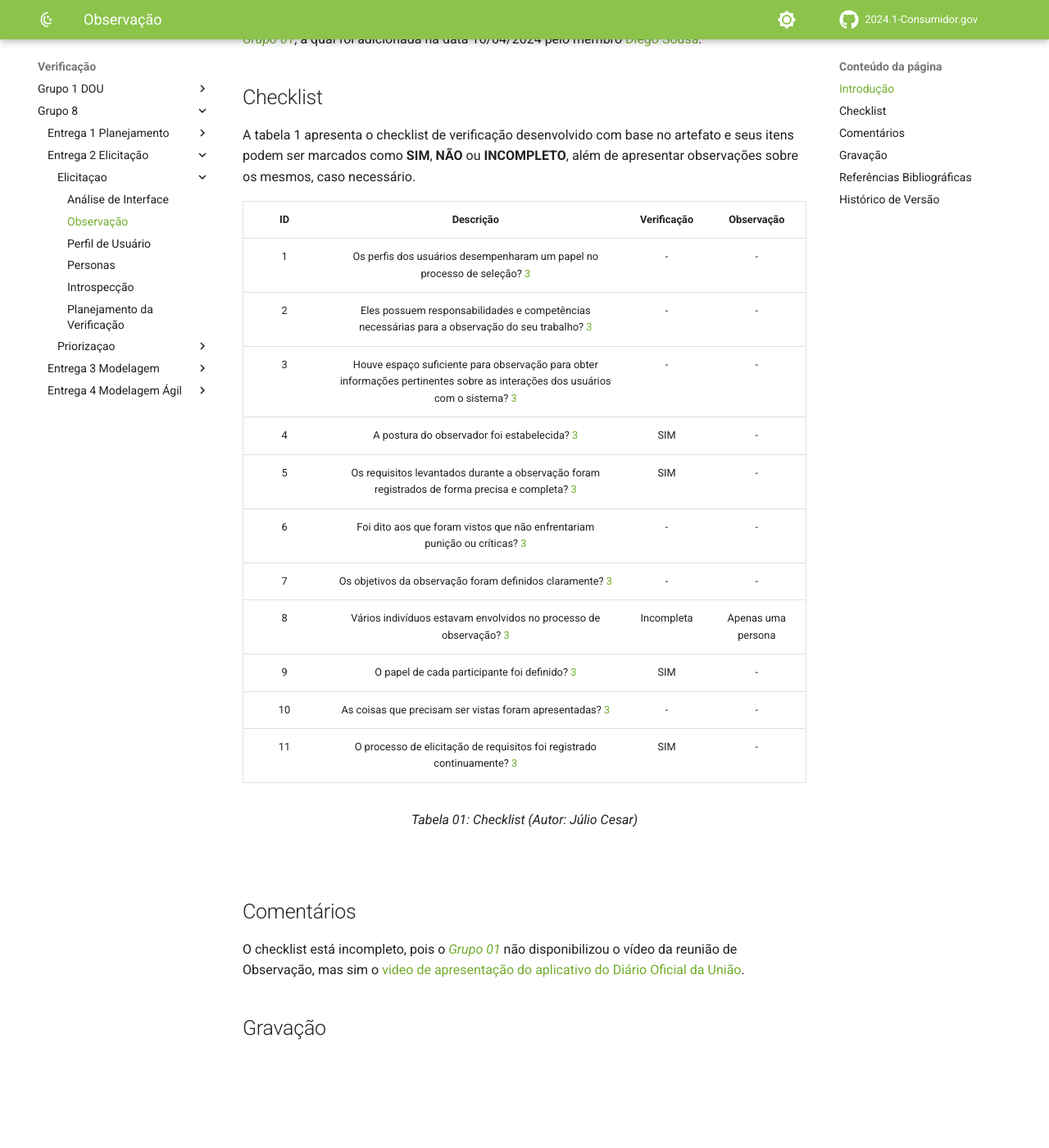
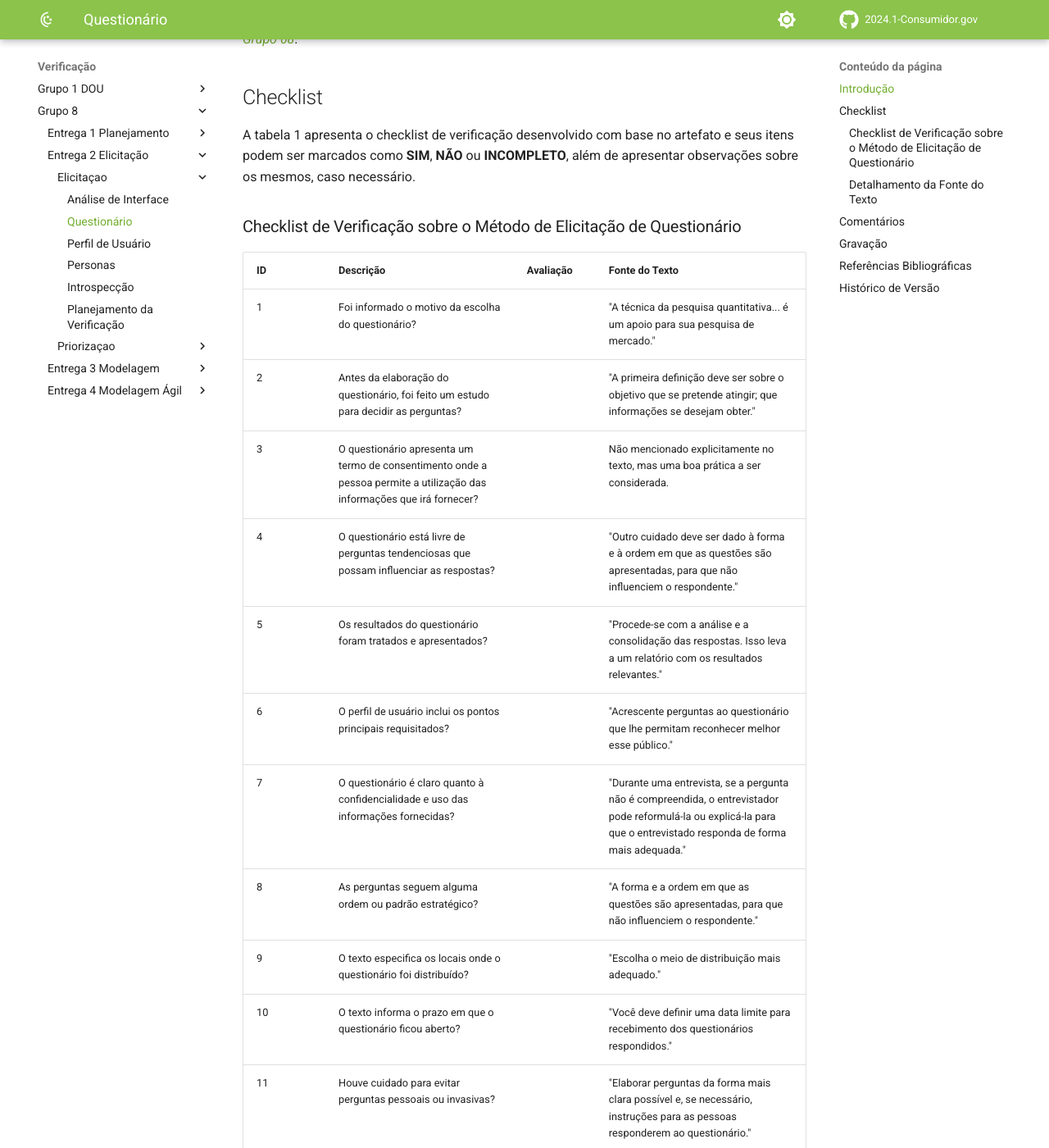
Before and after one commit to Requisitos-de-Software/2024.1-Grupo08, an MkDocs documentation site: the page built from docs/Verificação/Grupo 8/Entrega 2 - Elicitação/Elicitaçao/Observaçao.md, in a window 1280 px wide and 1400 px high, scrolled down 269 px. Shown: the whole window at 82% size. Built offline with MkDocs 1.6.1 and Material for MkDocs 9.7.7, drawn with Linux system fonts in a browser that asks for light colours; comment, search, counter and statistics services are not loaded; some of the changed text lies outside the part shown.

Commit message:
add checklist questionario

```diff
--- a/docs/Verificação/Grupo 8/Entrega 2 - Elicitação/Elicitaçao/Observaçao.md
+++ b/docs/Verificação/Grupo 8/Entrega 2 - Elicitação/Elicitaçao/Observaçao.md
@@ -1,35 +1,58 @@
-# Observação
+# Questionário
 
 ## Introdução
 
-Este artefato contém a verificação da versão **1.2** do artefato [Observação](https://requisitos-de-software.github.io/2024.1-DiarioOficialdaUniao/elicitacao/tecnicas/observacao/) desenvolvido pelo [*Grupo 01*](https://requisitos-de-software.github.io/2024.1-DiarioOficialdaUniao/), a qual foi adicionada na data 16/04/2024 pelo membro [Diego Sousa](https://github.com/DiegoSousaLeite).
-
+Este artefato contém a verificação da versão **1.2** do artefato [Questionário](https://requisitos-de-software.github.io/2024.1-DiarioOficialdaUniao/elicitacao/tecnicas/observacao/) desenvolvido pelo [*Grupo 08*](https://github.com/Requisitos-de-Software/2024.1-Consumidor.gov/tree/main).
 ## Checklist
 
 A tabela 1 apresenta o checklist de verificação desenvolvido com base no artefato e seus itens podem ser marcados como **SIM**, **NÃO** ou **INCOMPLETO**, além de apresentar observações sobre os mesmos, caso necessário.
 
-| ID | Descrição | Verificação | Observação |
-| :--: | :-----: | :---------: | :--------: |
-| 1 | Os perfis dos usuários desempenharam um papel no processo de seleção? <a id="REF3" href="#anchor_3"> 3</a> | - | - |
-| 2 | Eles possuem responsabilidades e competências necessárias para a observação do seu trabalho? <a id="REF3" href="#anchor_3"> 3</a> | - | - |
-| 3 | Houve espaço suficiente para observação para obter informações pertinentes sobre as interações dos usuários com o sistema? <a id="REF3" href="#anchor_3"> 3 </a> | - | - |
-| 4 | A postura do observador foi estabelecida? <a id="REF3" href="#anchor_3"> 3</a> | SIM | - |
-| 5 | Os requisitos levantados durante a observação foram registrados de forma precisa e completa? <a id="REF3" href="#anchor_3"> 3</a> | SIM | - |
-| 6 | Foi dito aos que foram vistos que não enfrentariam punição ou críticas? <a id="REF3" href="#anchor_3"> 3</a> | - | - |
-| 7 | Os objetivos da observação foram definidos claramente? <a id="REF3" href="#anchor_3"> 3</a> | - | - |
-| 8 | Vários indivíduos estavam envolvidos no processo de observação? <a id="REF3" href="#anchor_3"> 3</a> | Incompleta | Apenas uma persona |
-| 9 | O papel de cada participante foi definido? <a id="REF3" href="#anchor_3"> 3</a> | SIM | - |
-| 10 | As coisas que precisam ser vistas foram apresentadas? <a id="REF3" href="#anchor_3"> 3</a> | - | - |
-| 11 | O processo de elicitação de requisitos foi registrado continuamente? <a id="REF3" href="#anchor_3"> 3</a> | SIM | - |
+### Checklist de Verificação sobre o Método de Elicitação de Questionário
+
+| ID  | Descrição                                                                                           | Avaliação | Fonte do Texto                                                                                                              |
+|-----|-----------------------------------------------------------------------------------------------------|-----------|-----------------------------------------------------------------------------------------------------------------------------|
+| 1   | Foi informado o motivo da escolha do questionário?                                                  |           | "A técnica da pesquisa quantitativa... é um apoio para sua pesquisa de mercado."                                            |
+| 2   | Antes da elaboração do questionário, foi feito um estudo para decidir as perguntas?                |           | "A primeira definição deve ser sobre o objetivo que se pretende atingir; que informações se desejam obter."                 |
+| 3   | O questionário apresenta um termo de consentimento onde a pessoa permite a utilização das informações que irá fornecer? |           | Não mencionado explicitamente no texto, mas uma boa prática a ser considerada.                                               |
+| 4   | O questionário está livre de perguntas tendenciosas que possam influenciar as respostas?             |           | "Outro cuidado deve ser dado à forma e à ordem em que as questões são apresentadas, para que não influenciem o respondente."|
+| 5   | Os resultados do questionário foram tratados e apresentados?                                        |           | "Procede-se com a análise e a consolidação das respostas. Isso leva a um relatório com os resultados relevantes."           |
+| 6   | O perfil de usuário inclui os pontos principais requisitados?                                       |           | "Acrescente perguntas ao questionário que lhe permitam reconhecer melhor esse público."                                     |
+| 7   | O questionário é claro quanto à confidencialidade e uso das informações fornecidas?                 |           | "Durante uma entrevista, se a pergunta não é compreendida, o entrevistador pode reformulá-la ou explicá-la para que o entrevistado responda de forma mais adequada." |
+| 8   | As perguntas seguem alguma ordem ou padrão estratégico?                                             |           | "A forma e a ordem em que as questões são apresentadas, para que não influenciem o respondente."                            |
+| 9   | O texto especifica os locais onde o questionário foi distribuído?                                   |           | "Escolha o meio de distribuição mais adequado."                                                                             |
+| 10  | O texto informa o prazo em que o questionário ficou aberto?                                         |           | "Você deve definir uma data limite para recebimento dos questionários respondidos."                                         |
+| 11  | Houve cuidado para evitar perguntas pessoais ou invasivas?                                          |           | "Elaborar perguntas da forma mais clara possível e, se necessário, instruções para as pessoas responderem ao questionário." |
+| 12  | Houve incentivo para a participação na pesquisa?                                                    |           | "Algumas empresas criam estímulos para que o cliente responda: fornecem um brinde, dão direito a concorrer a um sorteio."   |
+| 13  | Foi realizada uma análise da taxa de resposta durante a execução da pesquisa?                       |           | "A evolução da taxa de resposta também deve ser monitorada."                                                                |
+
 
 <div align="center">
 <figcaption align="center">Tabela 01: Checklist (Autor: Júlio Cesar)</figcaption>
 </div>
 <br/>
 
+### Detalhamento da Fonte do Texto
+
+- ID1: Encontrado na introdução da seção 7.7.
+- ID2: Mencionado na subseção 7.7.2.1, sob Preparação.
+- ID3: Não mencionado explicitamente no texto, mas pode ser uma boa prática adicionar.
+- ID4: Descrito na subseção 7.7.2.1, na parte sobre tipos de perguntas.
+- ID5: Encontrado na subseção 7.7.2.3, sob Finalização.
+- ID6: Descrito na subseção 7.7.2.1, na parte sobre reconhecer o público-alvo.
+- ID7: Implícito na explicação sobre a aplicação da pesquisa na subseção 7.7.1.
+- ID8: Mencionado na subseção 7.7.2.1, na parte sobre ordem das perguntas.
+- ID9: Descrito na subseção 7.7.2.1, na parte sobre meio de distribuição.
+- ID10: Mencionado na subseção 7.7.2.1, na parte sobre definir a data limite.
+- ID11: Encontrado na subseção 7.7.2.1, na parte sobre elaborar perguntas claras.
+- ID12: Mencionado na introdução da seção 7.7.
+- ID13: Encontrado na subseção 7.7.2.2, sob Execução.
+
+
+
+
 ## Comentários
 
-O checklist está incompleto, pois o [*Grupo 01*](https://requisitos-de-software.github.io/2024.1-DiarioOficialdaUniao/) não disponibilizou o vídeo da reunião de Observação, mas sim o [video de apresentação do aplicativo do Diário Oficial da União](https://www.youtube.com/watch?v=WXvd3PULKm4&ab_channel=ArthurAlvesMelo).
+
 
 ## Gravação
 
@@ -37,19 +60,15 @@ O checklist está incompleto, pois o [*Grupo 01*](https://requisitos-de-software
 
 ## Referências Bibliográficas
 
-> <a id="FTF1Ref" href="#FTF1">1.</a> COOPER, Alan; REIMANN, Robert; CRONIN, Dave. About Face: The Essentials of Interaction Design.
-
-> <a id="FTF2Ref" href="#FTF2">2.</a> BARBOSA, S. D. J.; SILVA, B. S. Interação Humano-Computador. Rio de Janeiro: Elsevier, 2011.
-
-> <a id="FTF2Ref" href="#FTF3">3.</a> VAZQUEZ, Carlos Eduardo. SIMÕES, Guilherme Siqueira. ENGENHARIA DE REQUISITOS - SOFTWARE ORIENTADO AO NEGÓCIO. Disponível em: Requisitos - Engenharia de Requisitos.
+> <a id="FTF2Ref" href="#FTF3"></a> VAZQUEZ, Carlos Eduardo. SIMÕES, Guilherme Siqueira. ENGENHARIA DE REQUISITOS - SOFTWARE ORIENTADO AO NEGÓCIO. Disponível em: Requisitos - Engenharia de Requisitos.
 
 
 ## Histórico de Versão
 
 | Versão | Data de execução | Data de revisão |  Descrição                          | Autor(es)                                           | Revisor(es)                                           |
 | :----: | :--------------: | :-------------: | :---------------------------------: | :-------------------------------------------------: | :---------------------------------------------------: |
-| 1.0    | 08/06/2024       | 08/06/2024      | Criação do checklist    | [Júlio Cesar](https://github.com/Julio1099)   | [Henrique Galdino](https://github.com/hgaldino05)         |
-| 1.2    | 10/06/2024       | 10/06/2024      | Conclusão do checklist    | [Júlio Cesar](https://github.com/Julio1099)   | [Henrique Galdino](https://github.com/hgaldino05)         |
+| 1.0    | 27/06/2024       | ??/06/2024      | Criação do checklist    | [Júlio Cesar](https://github.com/Julio1099)   | [Henrique Galdino](https://github.com/hgaldino05)         |
+
 
 <div align="center">
 <figcaption align="center">Histórico de versões (Autor: Júlio Cesar)</figcaption>
```
